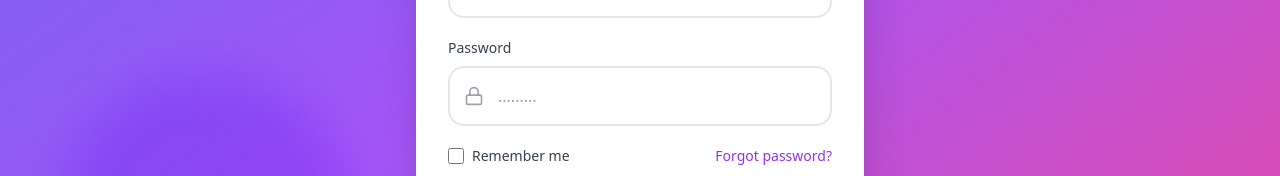
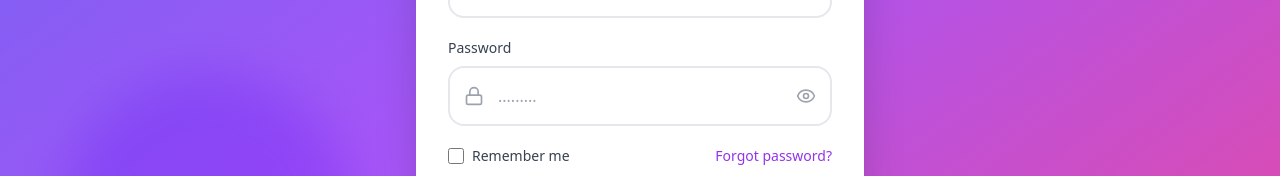
Before and after one commit to timiwritescode/glasswallet-frontend, a React (Vite) app: page / in a window 1280 px wide. Shown: the part 460-636 px from the top of the page. Built offline with nearby package versions, Linux system fonts and the light colour scheme.

Commit message:
feat(login): add toggle to make password visible

```diff
--- a/src/components/Input.tsx
+++ b/src/components/Input.tsx
@@ -1,4 +1,5 @@
-import type { LucideIcon } from "lucide-react";
+import { Eye, EyeOff, type LucideIcon } from "lucide-react";
+import { useState } from "react";
 
 interface InputProps {
     label: string;
@@ -18,18 +19,33 @@ export function Input(
         value,
         onChange}: InputProps
 ) {
+
+    const [isVisible, setIsVisible] = useState(false)
+    const inputType = type === 'password' && isVisible ? 'text' : type;
+
     return (
         <div>
             <label className="block text-sm mb-2 text-gray-700 font-medium">{label}</label>
             <div className="relative">
                 <Icon className="absolute left-4 top-1/2 -translate-y-1/2 w-5 h-5 text-gray-400"/>
                 <input
-                type={type}
-                placeholder={placeholder}
-                value={value}
-                onChange={onChange}
-                className="w-full pl-12 pr-4 py-4 rounded-2xl border-2 border-gray-200 focus:border-purple-500 focus:outline-none transition-colors"
-                required />
+                    type={inputType}
+                    placeholder={placeholder}
+                    value={value}
+                    onChange={onChange}
+                    className="w-full pl-12 pr-4 py-4 rounded-2xl border-2 border-gray-200 focus:border-purple-500 focus:outline-none transition-colors"
+                    required
+                />
+
+                {type === 'password' && (
+                    <button
+                        type="button"
+                        onClick={() => setIsVisible(!isVisible)}
+                        className="absolute right-4 top-1/2 -translate-y-1/2 text-gray-400 hover:text-purple-600 transition-colors"
+                    >
+                        {isVisible ? <EyeOff className="w-5 h-5"/> : <Eye className="w-5 h-5"/>}
+                    </button>
+                )}
             </div>
         </div>
     );
```
